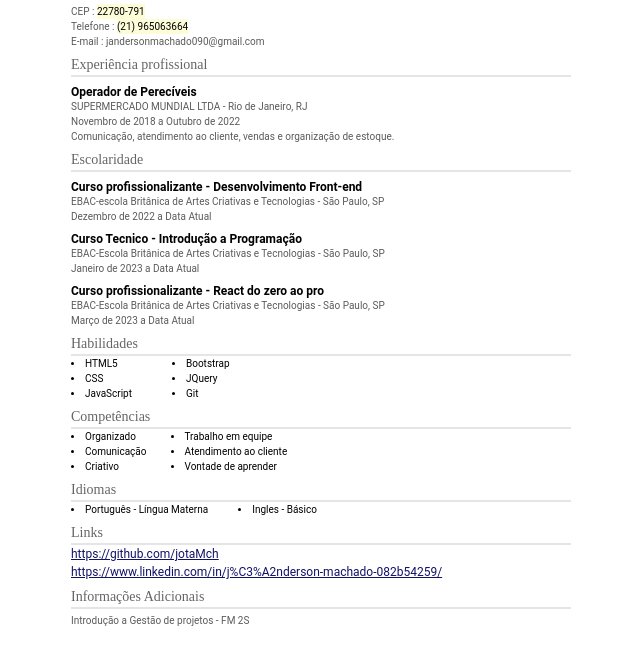
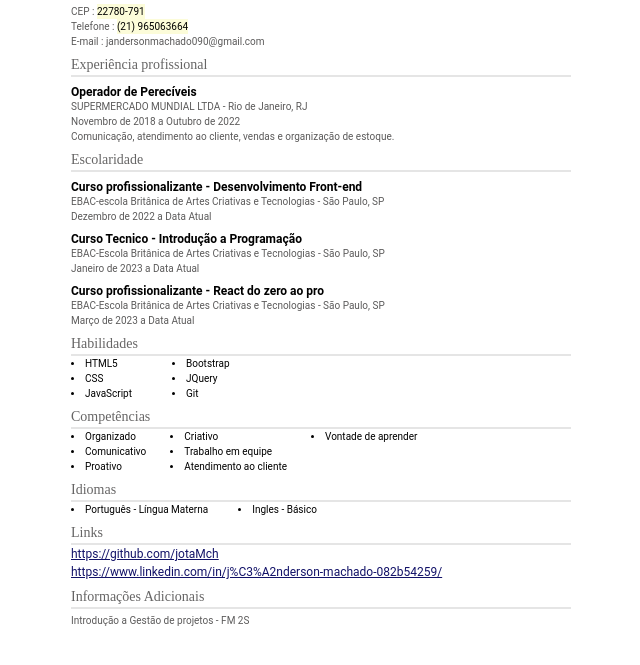
Before and after one commit to jotaMch/project_LESS_port, a plain HTML site: page index.html in a window 1280 px wide. Shown: the part 59-724 px from the top of the page, without its empty margins (319-959 px from the left). Drawn offline with Linux system fonts and the light colour scheme; a web font is replaced by a local one.

Commit message:
alterando arquivo html

```diff
--- a/index.html
+++ b/index.html
@@ -60,12 +60,15 @@
                     <nav class="flex2">
                         <ul>
                             <li>Organizado</li>
-                            <li>Comunicação</li>
-                            <li>Criativo</li>
+                            <li>Comunicativo</li>
+                            <li>Proativo</li>
                         </ul>
                         <ul>
+                            <li>Criativo</li>
                             <li>Trabalho em equipe</li>
                             <li>Atendimento ao cliente</li>
+                        </ul>
+                        <ul>
                             <li>Vontade de aprender</li>
                         </ul>
                     </nav>
```
